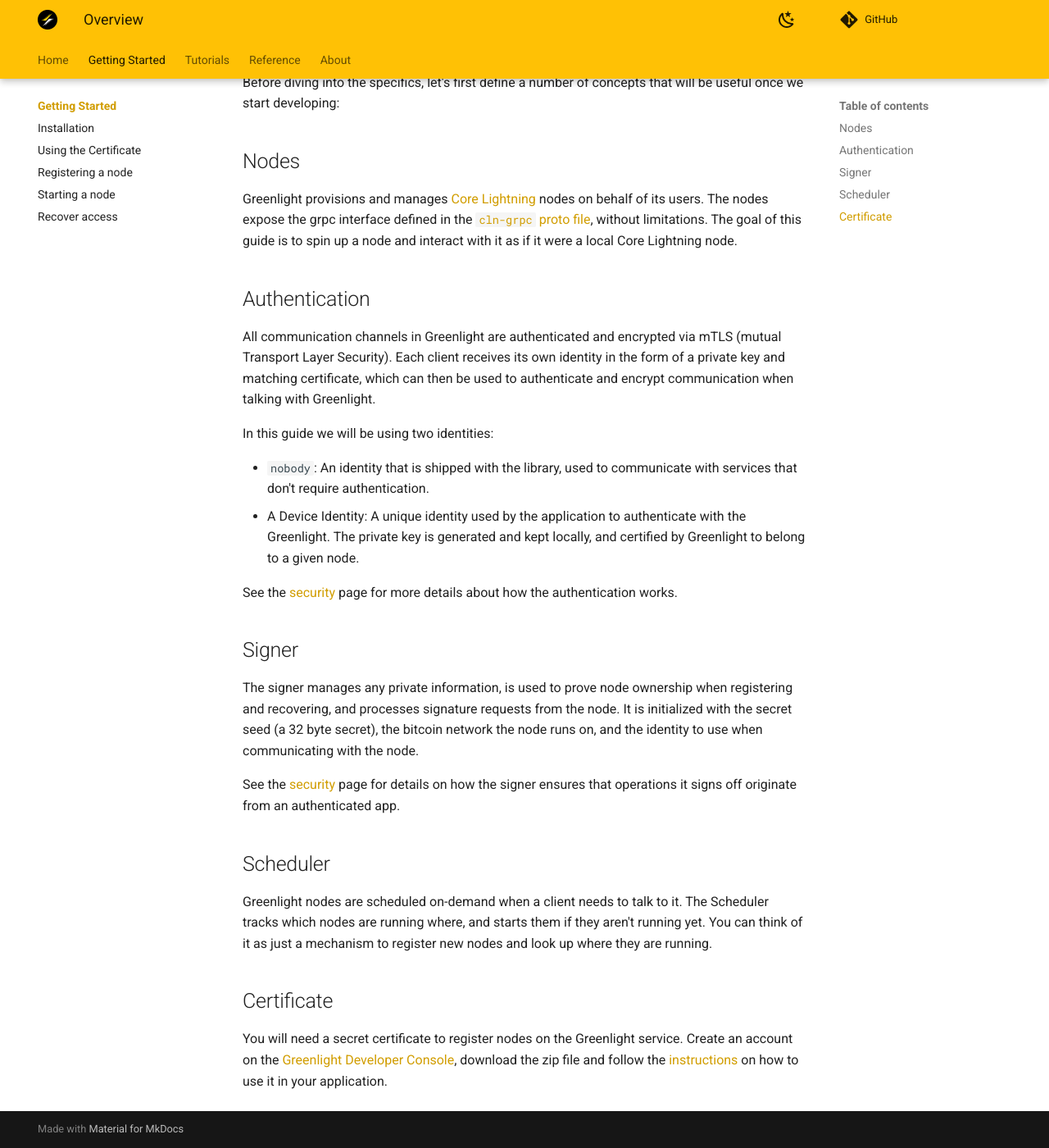
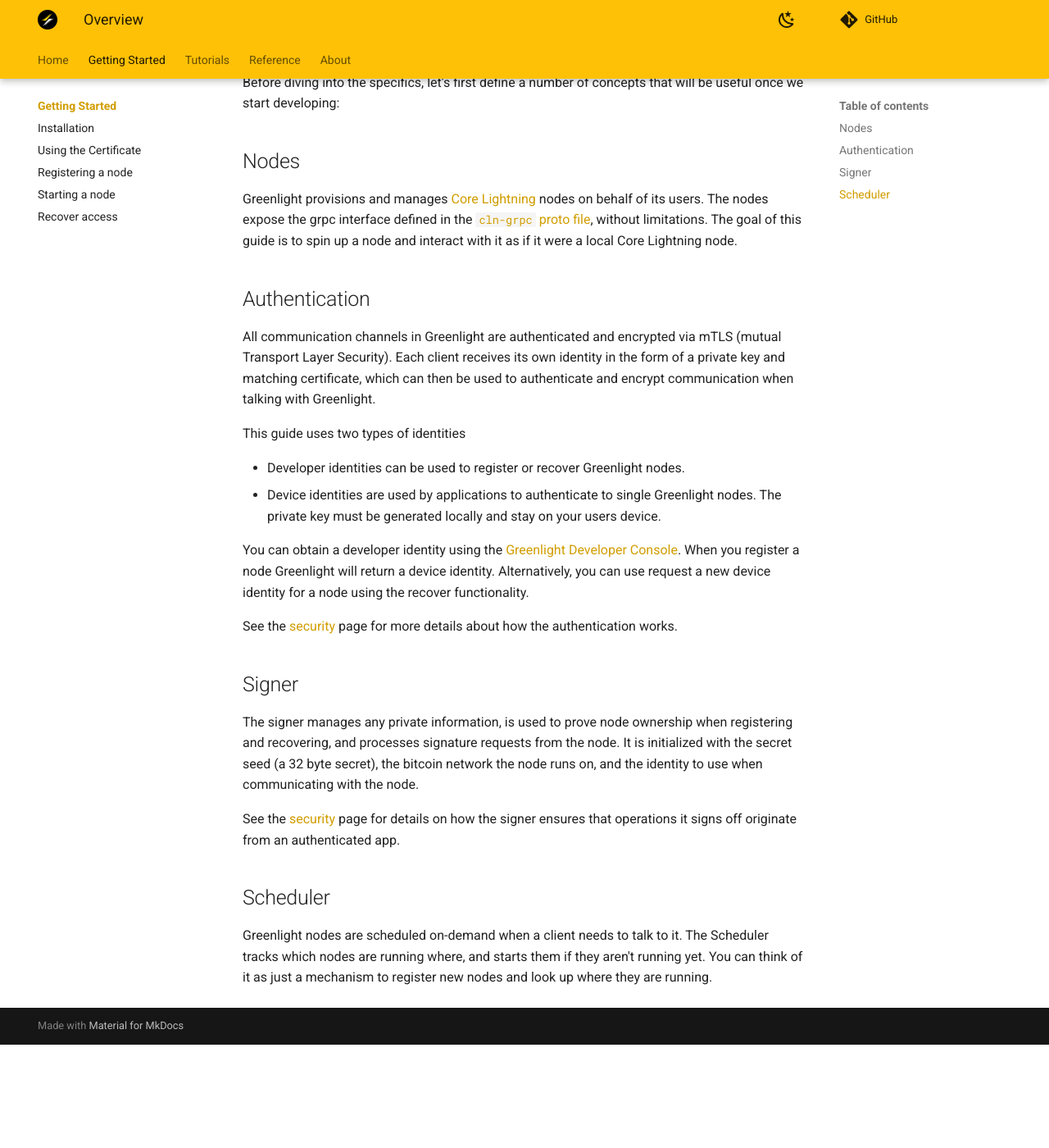
Before and after one commit to Blockstream/greenlight, an MkDocs documentation site: the page built from docs/src/getting-started/index.md, in a window 1280 px wide and 1400 px high, scrolled down 140 px. Shown: the whole window at 82% size. Built offline with MkDocs 1.6.1 and Material for MkDocs 9.7.7, drawn with Linux system fonts in a browser that asks for light colours; comment, search, counter and statistics services are not loaded; after the commit the page ends 1414 px from its top, so only the background shows below that.

Commit message:
Docs: Remove nobody certificate in getting started
The nobody certificate is a somewhat confusing concept and
I don't want to introduce it to early.

The use of invite-codes forced us to introduce this concept early.
However, we shifted to developer certificates now which makes onboarding
smoother.

I've slightly altered the flow of the document a little bit.

The concepts of authentication and certificates are closely related.
I've decided to bundle this information into a single section instead of
spreading it out over the document.

```diff
--- a/docs/src/getting-started/index.md
+++ b/docs/src/getting-started/index.md
@@ -23,14 +23,17 @@
 certificate, which can then be used to authenticate and encrypt
 communication when talking with Greenlight.
 
-In this guide we will be using two identities:
+This guide uses two types of identities
 
- - `nobody`: An identity that is shipped with the library, used to
-   communicate with services that don't require authentication.
- - A Device Identity: A unique identity used by the application to
-   authenticate with the Greenlight. The private key is generated and
-   kept locally, and certified by Greenlight to belong to a given
-   node.
+ - Developer identities can be used to register or recover Greenlight nodes.
+ - Device identities are used by applications to authenticate to single Greenlight
+   nodes. The private key must be generated locally and stay on your users
+   device.
+
+You can obtain a developer identity using the [Greenlight Developer
+Console][gdc]. When you register a node Greenlight will return
+a device identity. Alternatively, you can use request a new
+device identity for a node using the recover functionality.
 
 See the [security][sec] page for more details about how the
 authentication works.
@@ -53,12 +56,6 @@
 them if they aren't running yet. You can think of it as just a
 mechanism to register new nodes and look up where they are running.
 
-## Certificate
-
-You will need a secret certificate to register nodes on the Greenlight
-service. Create an account on the [Greenlight Developer Console][gdc],
-download the zip file and follow the [instructions][cert] on how to use it in your application.
-
 <!-- Chose a language -->
 
 [cln-github]: https://github.com/ElementsProject/lightning
```
